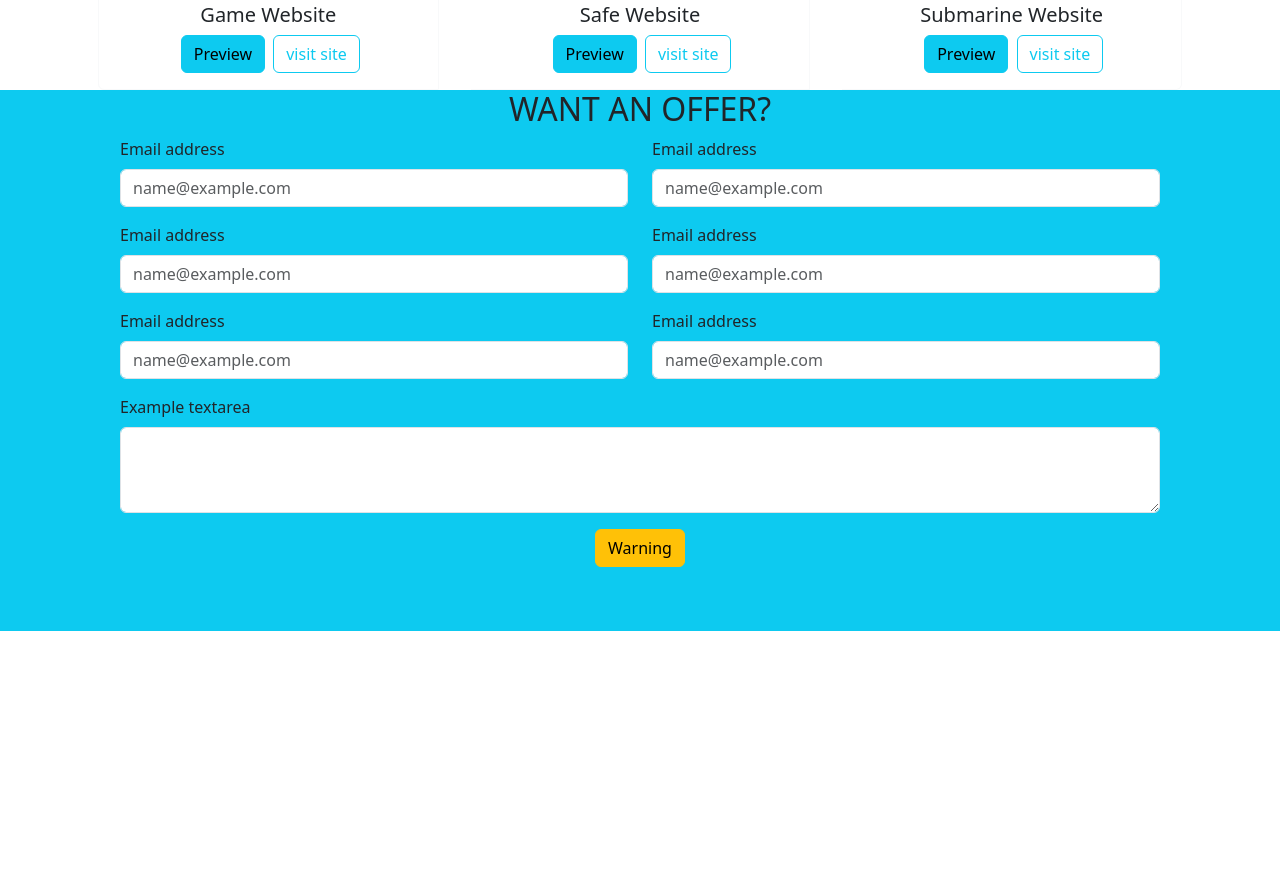
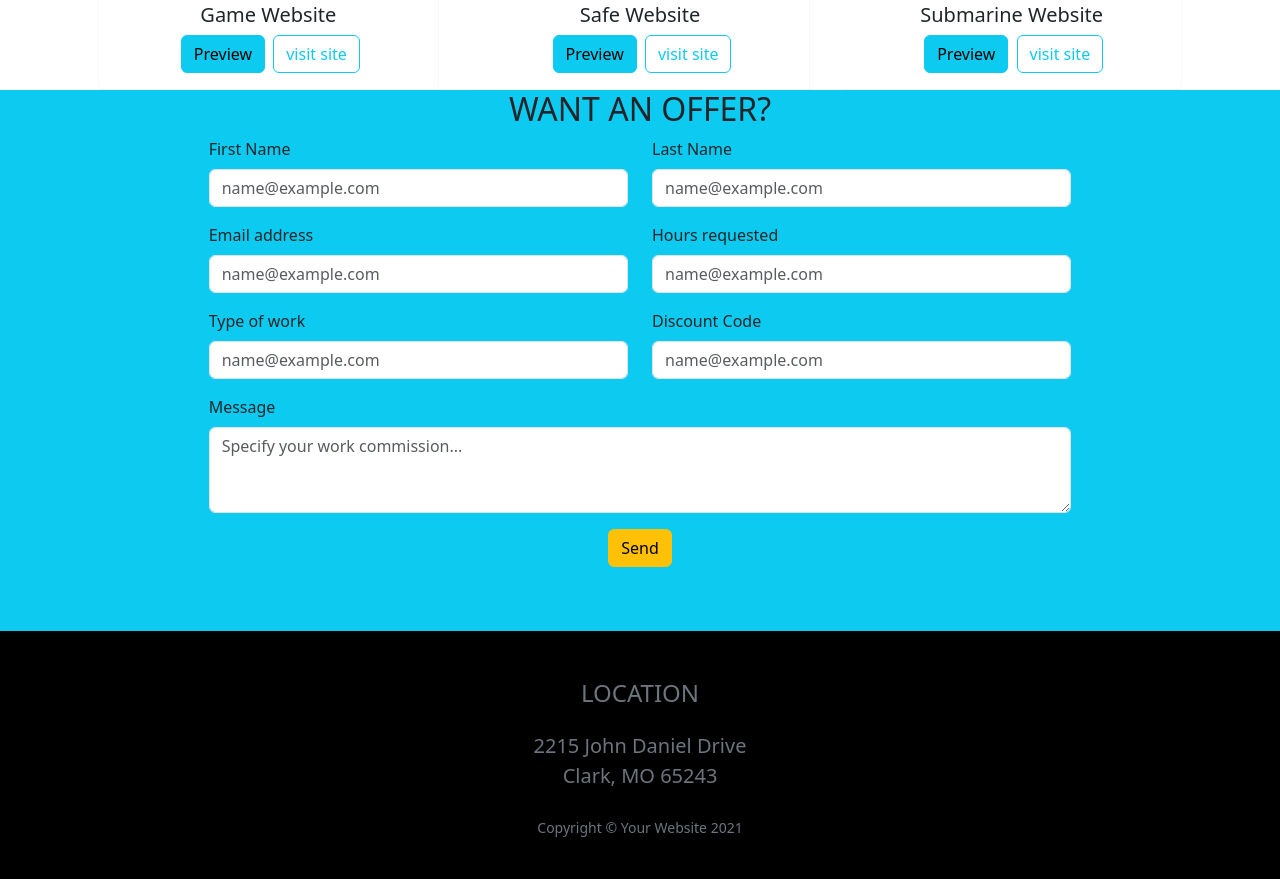
Before and after one commit to RiccardoCariello/bootstrap-html-freelancer, a plain HTML site: page index.html in a window 1280 px wide. Shown: the part 1529-2408 px from the top of the page. Before the commit the page ends 2160 px from the top, so only its background shows below. Drawn offline with nearby package versions, Linux system fonts and the light colour scheme.

Commit message:
Aggiustamenti

```diff
--- a/index.html
+++ b/index.html
@@ -39,19 +39,19 @@
 
 
     <div class="container">
-        <h2 class=".text-black text-center mt-5">PORTFOLIO</h2>
+        <h2 class="text-black text-center mt-5">PORTFOLIO</h2>
         <!--Sezione con le cards-->
 
 
         <div class="text-center row ">
 
 
-          <div class="card-group w-90  ">
+          <div class="card-group col-12 ">
                 <!--cards-->
 
 
 
-                  <div class="card mx-3 border-light">
+                  <div class="card mx-3 border-light col-4">
                     <img src="./img/portfolio/cabin.png" class="card-img-top" alt="...">
                       <div class="card-body">
                         <h5 class="card-title">Cabin Website</h5>
@@ -67,7 +67,7 @@
 
 
 
-                  <div class="card mx-3 border-light">
+                  <div class="card mx-3 border-light col-4">
                     <img src="./img/portfolio/cake.png" class="card-img-top" alt="...">
                       <div class="card-body">
                         <h5 class="card-title">Cake Website</h5>
@@ -83,7 +83,7 @@
 
 
 
-                  <div class="card mx-3 border-light">
+                  <div class="card mx-3 border-light col-4">
                     <img src="./img/portfolio/circus.png" class="card-img-top" alt="...">
                       <div class="card-body">
                         <h5 class="card-title">Circus Website</h5>
@@ -100,6 +100,7 @@
 
 
           </div>
+
 
 
           <div class="card-group w-90 ">
@@ -162,51 +163,79 @@
       </div>
 
 
-        <div class="container-fluid bg-info pb-5">
+        <div class="container-fluid bg-info pb-5 ">
           <h2 class="text-center">WANT AN OFFER?</h2>
-          <div class="row  w-90 px-5 mx-5">
+          <div class="row  px-5 mx-5 justify-content-center">
 
-                <div class="mb-3 col-6 ">
-                  <label for="exampleFormControlInput1" class="form-label">Email address</label>
+                <div class="mb-3 col-5 ">
+                  <label for="exampleFormControlInput1" class="form-label">First Name</label>
                   <input type="email" class="form-control" id="exampleFormControlInput1" placeholder="name@example.com">
                 </div>
-                <div class="mb-3 col-6">
-                  <label for="exampleFormControlInput1" class="form-label">Email address</label>
-                  <input type="email" class="form-control" id="exampleFormControlInput1" placeholder="name@example.com">
+                <div class="mb-3 col-5 ">
+                  <label for="exampleFormControlInput2" class="form-label">Last Name</label>
+                  <input type="email" class="form-control" id="exampleFormControlInput2" placeholder="name@example.com">
                 </div>
 
-                <div class="mb-3 col-6">
-                  <label for="exampleFormControlInput1" class="form-label">Email address</label>
-                  <input type="email" class="form-control" id="exampleFormControlInput1" placeholder="name@example.com">
+                <div class="mb-3 col-5">
+                  <label for="exampleFormControlInput3" class="form-label">Email address</label>
+                  <input type="email" class="form-control" id="exampleFormControlInput3" placeholder="name@example.com">
                 </div>
-                <div class="mb-3 col-6">
-                  <label for="exampleFormControlInput1" class="form-label">Email address</label>
-                  <input type="email" class="form-control" id="exampleFormControlInput1" placeholder="name@example.com">
+                <div class="mb-3 col-5">
+                  <label for="exampleFormControlInput4" class="form-label">Hours requested</label>
+                  <input type="email" class="form-control" id="exampleFormControlInput4" placeholder="name@example.com">
                 </div>
 
-                <div class="mb-3 col-6">
-                  <label for="exampleFormControlInput1" class="form-label">Email address</label>
-                  <input type="email" class="form-control" id="exampleFormControlInput1" placeholder="name@example.com">
+                <div class="mb-3 col-5">
+                  <label for="exampleFormControlInput5" class="form-label">Type of work</label>
+                  <input type="email" class="form-control" id="exampleFormControlInput5" placeholder="name@example.com">
                 </div>
-                <div class="mb-3 col-6">
-                  <label for="exampleFormControlInput1" class="form-label">Email address</label>
-                  <input type="email" class="form-control" id="exampleFormControlInput1" placeholder="name@example.com">
+                <div class="mb-3 col-5">
+                  <label for="exampleFormControlInput6" class="form-label">Discount Code</label>
+                  <input type="email" class="form-control" id="exampleFormControlInput6" placeholder="name@example.com">
                 </div>
 
 
-                <div class="mb-3">
-                  <label for="exampleFormControlTextarea1" class="form-label">Example textarea</label>
-                  <textarea class="form-control" id="exampleFormControlTextarea1" rows="3"></textarea>
+                <div class="mb-3 col-10">
+                  <label for="exampleFormControlTextarea1" class="form-label">Message</label>
+                  <textarea class="form-control" id="exampleFormControlTextarea1" rows="3" placeholder="Specify your work commission..."></textarea>
                 </div>
 
 
           </div>
 
-          <p class="text-center "><button type="button" class="btn btn-warning">Warning</button></p>
+
+            <!--Footer-->
+
+
+          <p class="text-center "><button type="button" class="btn btn-warning">Send</button></p>
         </div>
 
 
+        <footer class="footer bg-black text-secondary pt-5 text-center">
 
+          <div class="container">
+              <div class="row">
+                  <div class="col-md-12 mb-5 mb-lg-0">
+                      <h4 class="text-uppercase mb-4">Location</h4>
+                      <p class="lead mb-0">
+                          2215 John Daniel Drive
+                      <br>
+                          Clark, MO 65243
+                      </p>
+                      <p class="py-4 text-secondary bg-black text-center">
+                        <small >Copyright &copy; Your Website 2021</small>
+                      </p>
+                  </div>
+              </div>
+
+          </div>
+
+
+
+
+
+
+        </footer>
 
 
 
```
